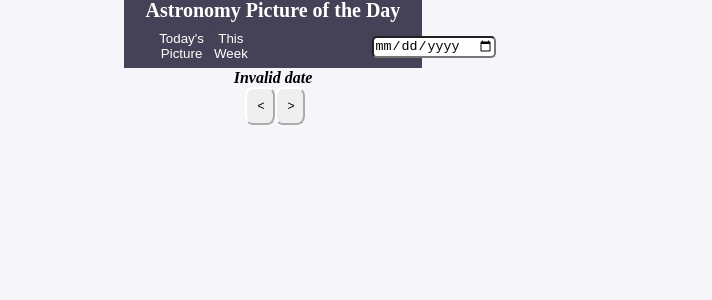
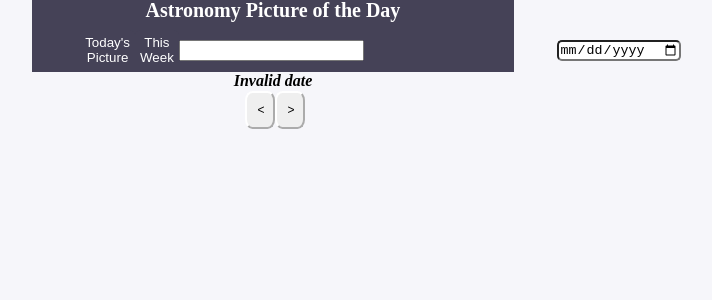
Before and after one commit to devbeau/nasa-apod, a React (Create React App) app: page / in a window 1280 px wide. Shown: the top 300 px of the page, without its empty margins (367-1079 px from the left). Built offline with nearby package versions, Linux system fonts and the light colour scheme; no server answers; the HTML template or start-up script is replaced by a standard one.

Commit message:
react-date-picker used for datepicker component

```diff
--- a/package.json
+++ b/package.json
@@ -8,6 +8,7 @@
     "@testing-library/user-event": "^12.1.10",
     "moment": "^2.29.1",
     "react": "^17.0.2",
+    "react-datepicker": "^3.7.0",
     "react-dom": "^17.0.2",
     "react-router": "^5.2.0",
     "react-router-dom": "^5.2.0",
--- a/src/App.js
+++ b/src/App.js
@@ -1,5 +1,5 @@
 import './App.css';
-import {useState, useEffect} from 'react';
+import React, {useState, useEffect} from 'react';
 import Header from './header/Header';
 import Article from './article/Article';
 import Gallery from './gallery/Gallery';
--- a/src/article/Article.js
+++ b/src/article/Article.js
@@ -1,3 +1,4 @@
+import React from 'react';
 import YouTube from './YouTube';
 import moment from 'moment';
 
--- a/src/gallery/Card.js
+++ b/src/gallery/Card.js
@@ -1,3 +1,4 @@
+import React from 'react';
 import {useHistory} from 'react-router-dom';
 
 function Card({article, setArticle}) {
--- a/src/gallery/Cards.js
+++ b/src/gallery/Cards.js
@@ -1,3 +1,4 @@
+import React from 'react';
 import Card from './Card';
 
 function Cards({articles, setArticle}) {
--- a/src/gallery/Gallery.js
+++ b/src/gallery/Gallery.js
@@ -1,4 +1,4 @@
-import {useState, useEffect} from 'react';
+import React, {useState, useEffect} from 'react';
 import moment from 'moment';
 import Cards from './Cards';
 
--- a/src/header/Header.js
+++ b/src/header/Header.js
@@ -1,3 +1,4 @@
+import React from 'react';
 import Navbar from './Navbar';
 
 function Header ({setArticle, todaysDate}) {
--- a/src/header/Navbar.js
+++ b/src/header/Navbar.js
@@ -1,6 +1,7 @@
-import {useState, useEffect} from 'react';
+import React, {useState, useEffect} from 'react';
 import {Link} from 'react-router-dom';
 import moment from 'moment';
+import ReactDatePicker from 'react-datepicker';
 
 const FIRST_DATE = '1995-06-16'
 
@@ -21,14 +22,13 @@ function Navbar ({setArticle, todaysDate}) {
         .catch(error => console.log(error));
     }, [date, setArticle]);
 
-    function onChange (e) {
-        const {value} = e.target;
-        if (moment(value).isAfter(todaysDate)) {
+    function onChange (date) {
+        if (moment(date).isAfter(todaysDate)) {
             return setDate(todaysDate)
-        } else if (moment(value).isBefore(FIRST_DATE)) {
+        } else if (moment(date).isBefore(FIRST_DATE)) {
             return setDate(FIRST_DATE)
         }
-        return setDate(value);
+        return setDate(moment(date, "MM/DD/YYYY").format("YYYY-MM-DD"));
     }
 
     function onClick () {
@@ -52,6 +52,10 @@ function Navbar ({setArticle, todaysDate}) {
                 </button>
             </Link>
 
+            <ReactDatePicker
+                selected={date}
+                onChange={date => onChange(date)}
+            />
             <input
                 id='date-picker'
                 name='datePicker'
@@ -64,4 +68,4 @@ function Navbar ({setArticle, todaysDate}) {
     )
 }
 
-export default Navbar
+export default Navbar;
```
Also changed, not shown: 1 other file (tests, documents, lock files or other folders).
